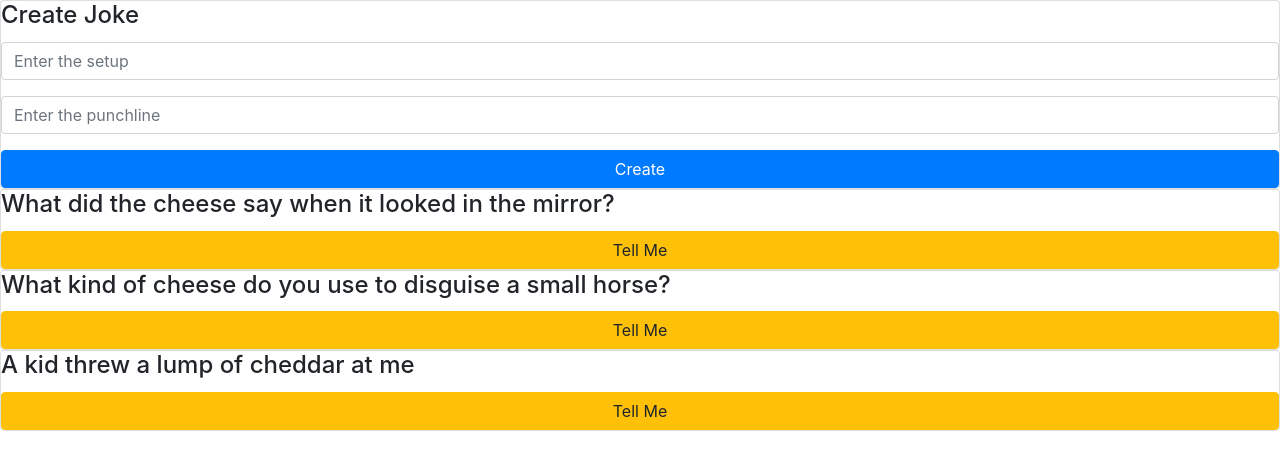
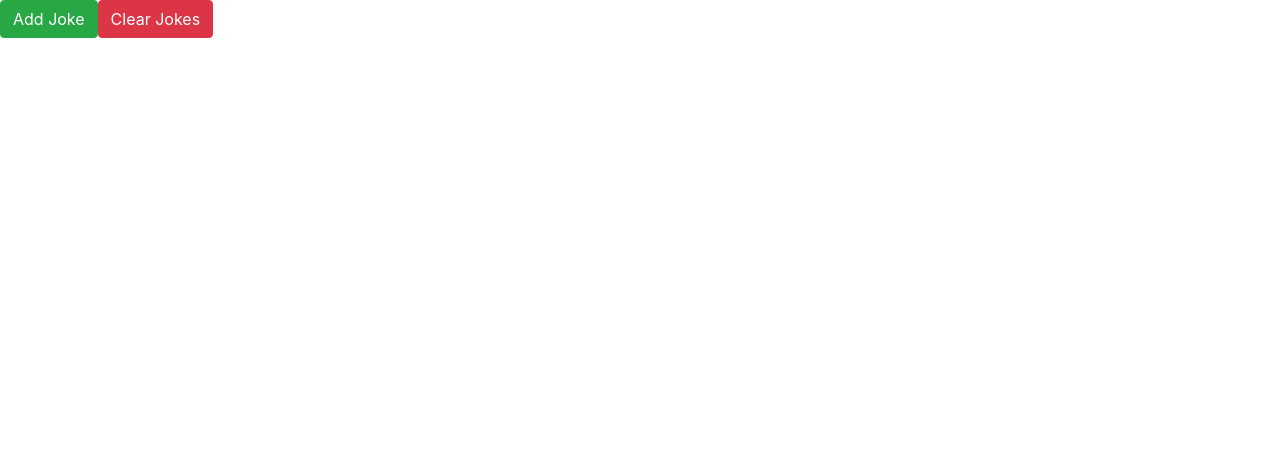
Before and after one commit to IslamTareq0012/codecraft_course, an Angular app: page / in a window 1280 px wide. Shown: the top 470 px of the page. Built offline with nearby package versions, Linux system fonts and the light colour scheme.

Commit message:
applying lifecycle-hooks

```diff
--- a/src/app/joke-list/joke-list.component.html
+++ b/src/app/joke-list/joke-list.component.html
@@ -1,4 +1,8 @@
-<app-headeroke-form (jokeCreated)="addJoke($event)"></app-headeroke-form>
+<!-- <app-headeroke-form (jokeCreated)="addJoke($event)"></app-headeroke-form> -->
 <app-joke *ngFor="let j of jokes" [joke]="j">
     <h1>{{ j.punchline }}</h1>
 </app-joke>
+<button type="button" class="btn btn-success" (click)="addJoke()">Add Joke
+</button>
+<button type="button" class="btn btn-danger" (click)="deleteJoke()">Clear Jokes
+</button>
--- a/src/app/joke-list/joke-list.component.ts
+++ b/src/app/joke-list/joke-list.component.ts
@@ -8,19 +8,26 @@ import { Joke } from '../../Models/joke';
   styleUrls: ['./joke-list.component.css']
 })
 export class JokeListComponent implements OnInit {
-  jokes: Joke[];
+  jokes: Joke[] = [];
 
   constructor() {
-    this.jokes = [
-      new Joke("What did the cheese say when it looked in the mirror?", "Hello-me (Halloumi)"),
-      new Joke("What kind of cheese do you use to disguise a small horse?", "Mask-a-pony (Mascarpone)"),
-      new Joke("A kid threw a lump of cheddar at me", "I thought ‘That’s not very mature’"),
-    ];
+    // this.jokes = [
+    //   new Joke("What did the cheese say when it looked in the mirror?", "Hello-me (Halloumi)"),
+    //   new Joke("What kind of cheese do you use to disguise a small horse?", "Mask-a-pony (Mascarpone)"),
+    //   new Joke("A kid threw a lump of cheddar at me", "I thought ‘That’s not very mature’"),
+    // ];
   }
   ngOnInit() {
   }
-  addJoke(joke) {
-    this.jokes.unshift(joke);
+  // addJoke(joke) {
+  //   this.jokes.unshift(joke);
+  // }
+  addJoke() {
+    this.jokes.unshift(new Joke("What did the cheese say when it looked in the mirror", "Hello-me (Halloumi)"));
+  }
+
+  deleteJoke() {
+    this.jokes = []
   }
 
 }
--- a/src/app/joke/joke.component.ts
+++ b/src/app/joke/joke.component.ts
@@ -14,4 +14,28 @@ export class JokeComponent implements OnInit {
   ngOnInit() {
   }
 
+  ngDoCheck() {
+    console.log("ngDoCheck")
+  }
+
+  ngAfterContentInit() {
+    console.log("ngAfterContentInit");
+  }
+
+  ngAfterContentChecked() {
+    console.log("ngAfterContentChecked");
+  }
+
+  ngAfterViewInit() {
+    console.log("ngAfterViewInit");
+  }
+
+  ngAfterViewChecked() {
+    console.log("ngAfterViewChecked");
+  }
+
+  ngOnDestroy() {
+    console.log("ngOnDestroy");
+  }
+
 }
```
